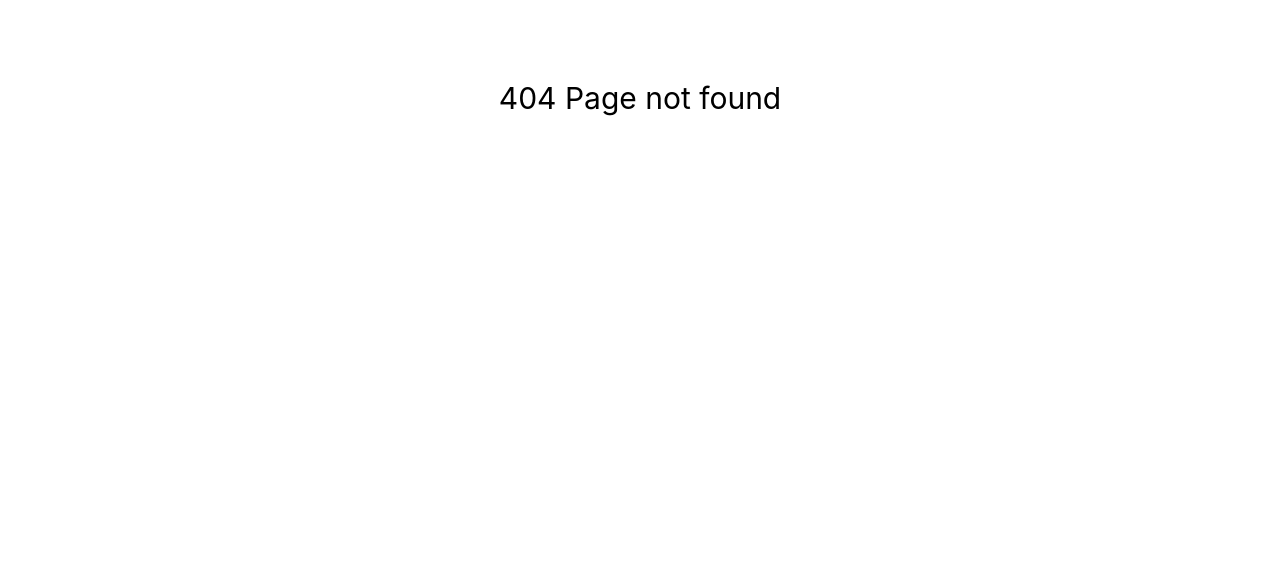
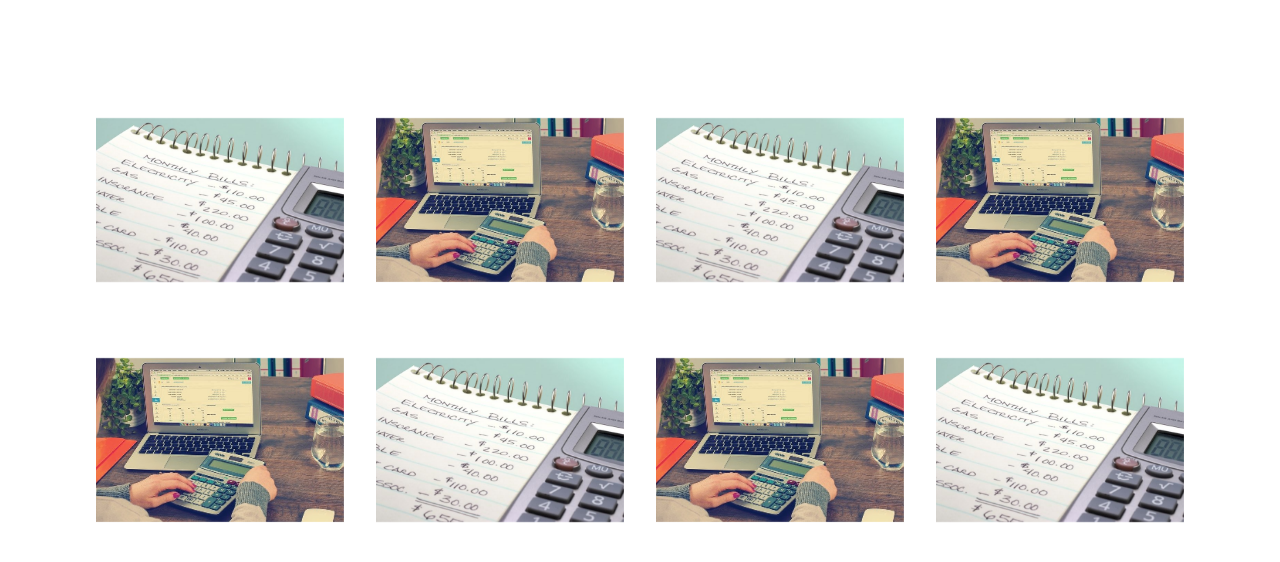
Before and after one commit to ijTuhin/warehouse-management-ui, a React (Create React App) app: page /my-items in a window 1280 px wide. Before the commit this address had no page. Shown: the top 562 px of the page. Built offline with nearby package versions, Linux system fonts and the light colour scheme; what tw-elements would draw is missing.

Commit message:
image after image animation in MyItems page with text overlay

```diff
--- a/src/App.js
+++ b/src/App.js
@@ -6,6 +6,7 @@ import AddItems from './Pages/Others/AddItems/AddItems';
 import Blogs from './Pages/Others/Blogs/Blogs';
 import Inventory from './Pages/Others/Inventory/Inventory';
 import ManageInventories from './Pages/Others/ManageInventories/ManageInventories';
+import MyItems from './Pages/Others/MyItems/MyItems';
 import PageNotFound from './Pages/Others/PageNotFound/PageNotFound';
 
 function App() {
@@ -18,6 +19,7 @@ function App() {
         <Route path='/inventory' element={<Inventory></Inventory>}/>
         <Route path='/manage-inventories' element={<ManageInventories></ManageInventories>}/>
         <Route path='/add-items' element={<AddItems></AddItems>}/>
+        <Route path='/my-items' element={<MyItems></MyItems>}/>
         <Route path='*' element={<PageNotFound></PageNotFound>}/>
       </Routes>
     </div>
--- /dev/null
+++ b/src/Pages/Others/MyItems/MyItems.css
@@ -0,0 +1,46 @@
+img {
+    width: 100%;
+    opacity: 0;
+    animation-name: fadeIn;
+    animation-duration: 1.5s;
+    animation-iteration-count: 1;
+    animation-fill-mode: forwards;
+}
+
+li:nth-child(2)>div>a>div>img, li:nth-child(2)>div>a>p {
+    animation-delay: 0.5s;
+}
+
+li:nth-child(3)>div>a>div>img, li:nth-child(3)>div>a>p {
+    animation-delay: 1s;
+}
+
+li:nth-child(4)>div>a>div>img, li:nth-child(4)>div>a>p {
+    animation-delay: 1.5s;
+}
+
+li:nth-child(5)>div>a>div>img, li:nth-child(5)>div>a>p {
+    animation-delay: 2s;
+}
+
+li:nth-child(6)>div>a>div>img, li:nth-child(6)>div>a>p {
+    animation-delay: 2.5s;
+}
+
+li:nth-child(7)>div>a>div>img, li:nth-child(7)>div>a>p {
+    animation-delay: 3s;
+}
+
+li:nth-child(8)>div>a>div>img, li:nth-child(8)>div>a>p {
+    animation-delay: 3.5s;
+}
+
+@keyframes fadeIn {
+    from {
+        opacity: 0;
+    }
+
+    to {
+        opacity: 1;
+    }
+}
--- /dev/null
+++ b/src/Pages/Others/MyItems/MyItems.js
@@ -0,0 +1,113 @@
+import React from 'react';
+import { img2, img3 } from '../../../index';
+import './MyItems.css';
+const MyItems = () => {
+    return (
+        <div>
+            <ul className='grid grid-cols-4 m-20'>
+                <li>
+                    <div class="mx-4 my-6 relative">
+                        <a class="absolute inset-0 z-10 bg-white text-center flex flex-col items-center justify-center opacity-0 hover:opacity-100 bg-opacity-90 duration-300" href='?#'>
+                            <p class="tracking-wider" >Title</p>
+                            <p class="mx-auto">Description</p>
+                        </a>
+                        <a href="/#" class="relative">
+                            <div class="h-48 flex flex-wrap content-center">
+                                <img src={img2} class="mx-auto w-96" alt="" />
+                            </div>
+                        </a>
+                    </div>
+                </li>
+                <li><div class="mx-4 my-6 relative">
+                    <a class="absolute inset-0 z-10 bg-white text-center flex flex-col items-center justify-center opacity-0 hover:opacity-100 bg-opacity-90 duration-300" href='?#'>
+                        <p class="tracking-wider" >Title</p>
+                        <p class="mx-auto">Description</p>
+                    </a>
+                    <a href="/#" class="relative">
+                        <div class="h-48 flex flex-wrap content-center">
+                            <img src={img3} class="mx-auto w-96" alt="" />
+                        </div>
+                    </a>
+                </div>
+                </li>
+                <li>
+                    <div class="mx-4 my-6 relative">
+                        <a class="absolute inset-0 z-10 bg-white text-center flex flex-col items-center justify-center opacity-0 hover:opacity-100 bg-opacity-90 duration-300" href='?#'>
+                            <p class="tracking-wider" >Title</p>
+                            <p class="mx-auto">Description</p>
+                        </a>
+                        <a href="/#" class="relative">
+                            <div class="h-48 flex flex-wrap content-center">
+                                <img src={img2} class="mx-auto w-96" alt="" />
+                            </div>
+                        </a>
+                    </div>
+                </li>
+                <li><div class="mx-4 my-6 relative">
+                    <a class="absolute inset-0 z-10 bg-white text-center flex flex-col items-center justify-center opacity-0 hover:opacity-100 bg-opacity-90 duration-300" href='?#'>
+                        <p class="tracking-wider" >Title</p>
+                        <p class="mx-auto">Description</p>
+                    </a>
+                    <a href="/#" class="relative">
+                        <div class="h-48 flex flex-wrap content-center">
+                            <img src={img3} class="mx-auto w-96" alt="" />
+                        </div>
+                    </a>
+                </div>
+                </li>
+                <li><div class="mx-4 my-6 relative">
+                    <a class="absolute inset-0 z-10 bg-white text-center flex flex-col items-center justify-center opacity-0 hover:opacity-100 bg-opacity-90 duration-300" href='?#'>
+                        <p class="tracking-wider" >Title</p>
+                        <p class="mx-auto">Description</p>
+                    </a>
+                    <a href="/#" class="relative">
+                        <div class="h-48 flex flex-wrap content-center">
+                            <img src={img3} class="mx-auto w-96" alt="" />
+                        </div>
+                    </a>
+                </div>
+                </li>
+                <li>
+                    <div class="mx-4 my-6 relative">
+                        <a class="absolute inset-0 z-10 bg-white text-center flex flex-col items-center justify-center opacity-0 hover:opacity-100 bg-opacity-90 duration-300" href='?#'>
+                            <p class="tracking-wider" >Title</p>
+                            <p class="mx-auto">Description</p>
+                        </a>
+                        <a href="/#" class="relative">
+                            <div class="h-48 flex flex-wrap content-center">
+                                <img src={img2} class="mx-auto w-96" alt="" />
+                            </div>
+                        </a>
+                    </div>
+                </li>
+                <li><div class="mx-4 my-6 relative">
+                    <a class="absolute inset-0 z-10 bg-white text-center flex flex-col items-center justify-center opacity-0 hover:opacity-100 bg-opacity-90 duration-300" href='?#'>
+                        <p class="tracking-wider" >Title</p>
+                        <p class="mx-auto">Description</p>
+                    </a>
+                    <a href="/#" class="relative">
+                        <div class="h-48 flex flex-wrap content-center">
+                            <img src={img3} class="mx-auto w-96" alt="" />
+                        </div>
+                    </a>
+                </div>
+                </li>
+                <li>
+                    <div class="mx-4 my-6 relative">
+                        <a class="absolute inset-0 z-10 bg-white text-center flex flex-col items-center justify-center opacity-0 hover:opacity-100 bg-opacity-90 duration-300" href='?#'>
+                            <p class="tracking-wider" >Title</p>
+                            <p class="mx-auto">Description</p>
+                        </a>
+                        <a href="/#" class="relative">
+                            <div class="h-48 flex flex-wrap content-center">
+                                <img src={img2} class="mx-auto w-96" alt="" />
+                            </div>
+                        </a>
+                    </div>
+                </li>
+            </ul>
+        </div>
+    );
+};
+
+export default MyItems;
--- a/src/index.js
+++ b/src/index.js
@@ -19,6 +19,8 @@ root.render(
 // or send to an analytics endpoint. Learn more: https://bit.ly/CRA-vitals
 reportWebVitals();
 export const logo = require('./images/logo.jpg');
+export const img2 = require('./images/img2.jpeg');
+export const img3 = require('./images/img3.jpeg');
 export const blank = require('./images/blank.png');
 export const header = require('./images/header.png');
 export const Google = require('./icons/google.png');
```
Also changed, not shown: src/images/img2.jpeg (added), src/images/img3.jpeg (added).
